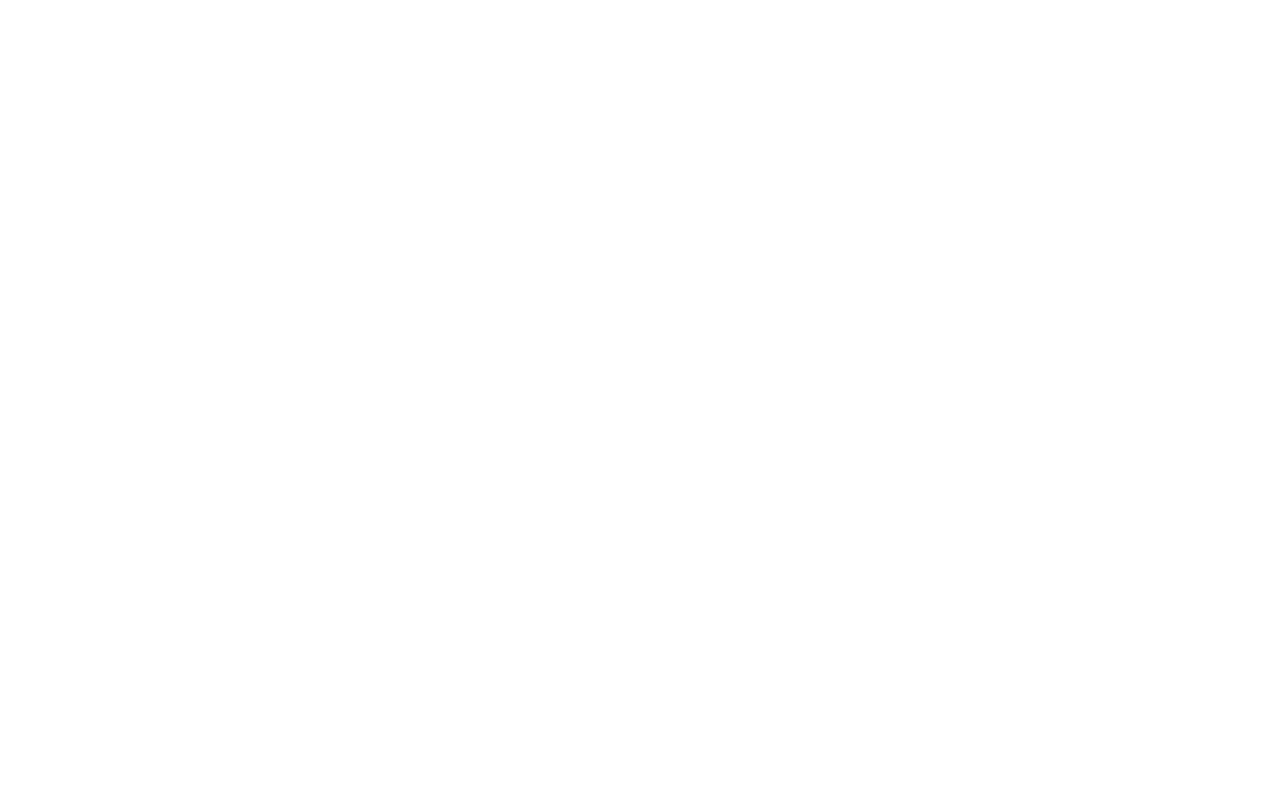
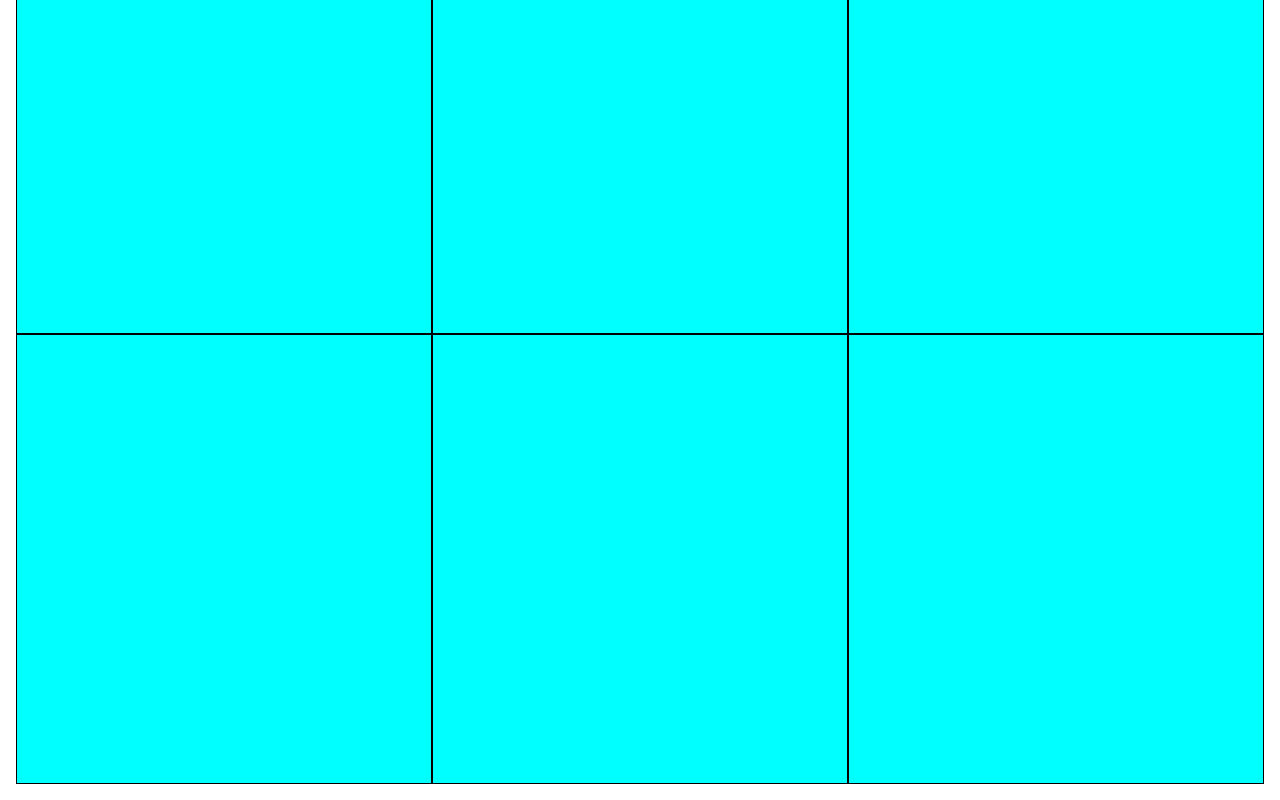
Before and after one commit to Snackonevil/react-portfolio, a React (Create React App) app: page / in a window 1280 px wide. Shown: the part 1796-2596 px from the top of the page. Before the commit the page ends 1600 px from the top, so only its background shows below. Built offline with nearby package versions, Linux system fonts and the light colour scheme; a web font is replaced by a local one.

Commit message:
favicon, workpage template

```diff
--- a/public/index.html
+++ b/public/index.html
@@ -2,9 +2,8 @@
 <html lang="en">
     <head>
         <meta charset="utf-8" />
-        <link rel="icon" href="%PUBLIC_URL%/favicon.ico" />
+        <link rel="icon" href="./kl-favicon.png" />
         <meta name="viewport" content="width=device-width, initial-scale=1" />
-
         <title>Kevin Lacson</title>
     </head>
     <body>
--- a/src/pages/Home.jsx
+++ b/src/pages/Home.jsx
@@ -2,6 +2,7 @@ import { useState, useEffect } from "react";
 import Navbar from "../components/Navbar";
 import Showcase from "../components/Showcase";
 import About from "./About";
+import Work from "./Work";
 
 export default function Home() {
     const [navbarOpacity, setNavbarOpacity] = useState(0);
@@ -19,6 +20,7 @@ export default function Home() {
             <Navbar navbarOpacity={navbarOpacity} />
             <Showcase />
             <About />
+            <Work />
         </>
     );
 }
--- a/src/pages/Work.jsx
+++ b/src/pages/Work.jsx
@@ -5,6 +5,20 @@ import Navbar from "../components/Navbar";
 export default function Work() {
     const location = useLocation();
     return (
-        <>{location.pathname === "/work" ? <Navbar navbarOpacity={1} /> : ""}</>
+        <>
+            {location.pathname === "/work" ? <Navbar navbarOpacity={1} /> : ""}{" "}
+            <section id="work">
+                <div class="container">
+                    <div class="project-list">
+                        <div class="project"></div>
+                        <div class="project"></div>
+                        <div class="project"></div>
+                        <div class="project"></div>
+                        <div class="project"></div>
+                        <div class="project"></div>
+                    </div>
+                </div>
+            </section>
+        </>
     );
 }
```
